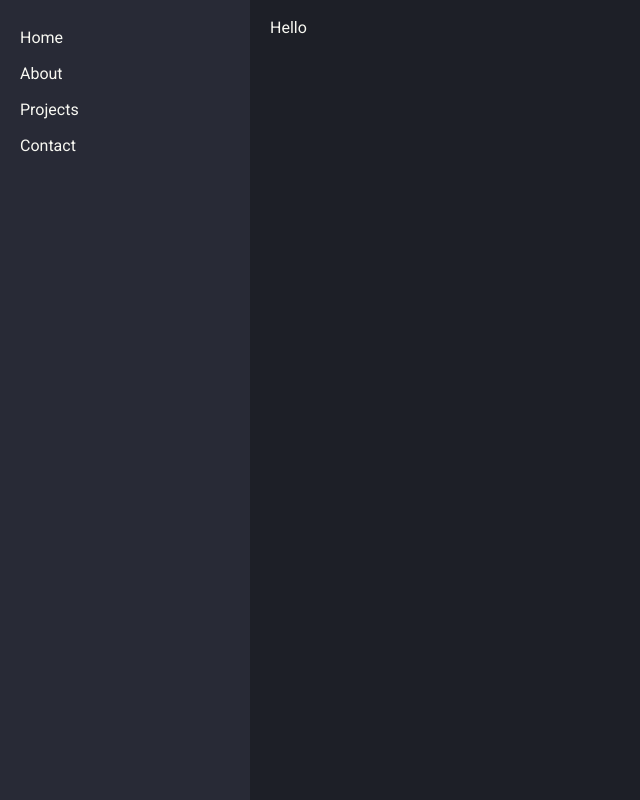
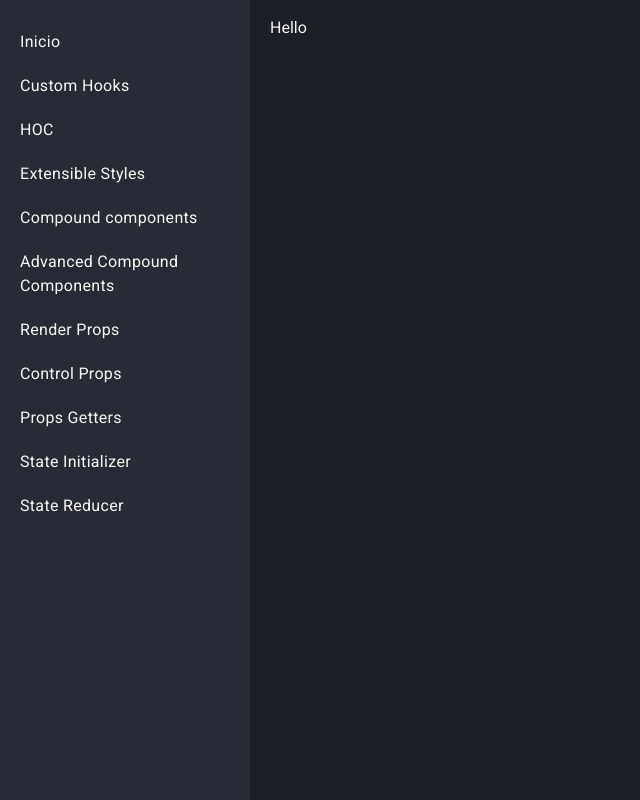
Before and after one commit to Developero-oficial/advanced-react-patterns, a React (Vite) app: page / in a window 1280 px wide. Shown: the whole page, without its empty margins (0-640 px from the left). Built offline with nearby package versions, Linux system fonts and the light colour scheme.

Commit message:
added react router navigation links

```diff
--- a/src/app.tsx
+++ b/src/app.tsx
@@ -2,16 +2,14 @@ import { ThemeProvider } from "styled-components";
 import "typeface-roboto";
 
 import { appTheme } from "./app-theme";
-import { AppLayout } from "./components/app-layout";
+import { AppRouter } from "./components/app-router";
 import { ResetStyles } from "./components/reset-styles";
 
 function App() {
   return (
     <ThemeProvider theme={appTheme}>
       <ResetStyles />
-      <AppLayout>
-        <h1>Hello</h1>
-      </AppLayout>
+      <AppRouter />
     </ThemeProvider>
   );
 }
--- a/src/components/app-layout.tsx
+++ b/src/components/app-layout.tsx
@@ -1,5 +1,5 @@
-import React from "react";
 import styled from "styled-components";
+import { Outlet } from "react-router-dom";
 
 import { SideNav } from "./side-nav";
 
@@ -17,13 +17,11 @@ const MainContent = styled.div`
   overflow-y: auto;
 `;
 
-interface AppLayoutProps {
-  children: React.ReactNode;
-}
-
-export const AppLayout = ({ children }: AppLayoutProps) => (
+export const AppLayout = () => (
   <LayoutContainer>
     <SideNav />
-    <MainContent>{children}</MainContent>
+    <MainContent>
+      <Outlet />
+    </MainContent>
   </LayoutContainer>
 );
--- /dev/null
+++ b/src/components/app-router.tsx
@@ -0,0 +1,17 @@
+import { BrowserRouter, Routes, Route } from "react-router-dom";
+
+import { AppLayout } from "./app-layout";
+import { NotFound } from "./not-found";
+
+export const AppRouter = () => {
+  return (
+    <BrowserRouter>
+      <Routes>
+        <Route element={<AppLayout />}>
+          <Route path="/" element={<div>Hello</div>} />
+          <Route path="*" element={<NotFound />} />
+        </Route>
+      </Routes>
+    </BrowserRouter>
+  );
+};
--- /dev/null
+++ b/src/components/not-found.tsx
@@ -0,0 +1,36 @@
+import styled from "styled-components";
+
+const NotFoundWrapper = styled.div`
+  display: flex;
+  flex-direction: column;
+  align-items: center;
+  justify-content: center;
+  height: 100vh;
+  font-family: "Roboto", sans-serif;
+`;
+
+const ErrorCode = styled.div`
+  font-size: 72px;
+  font-weight: bold;
+  margin-bottom: 20px;
+  color: ${(props) => props.theme.colors.secondary};
+`;
+
+const Message = styled.div`
+  font-size: 24px;
+  text-align: center;
+  max-width: 60%;
+`;
+
+export const NotFound = () => {
+  return (
+    <NotFoundWrapper>
+      <ErrorCode>404</ErrorCode>
+      <Message>
+        ¡Ups! Parece que esta página no existe o ha sido movida.
+        <br />
+        Por favor, comprueba la URL o vuelve a la página de inicio.
+      </Message>
+    </NotFoundWrapper>
+  );
+};
--- a/src/components/side-nav.tsx
+++ b/src/components/side-nav.tsx
@@ -1,4 +1,7 @@
 import styled from "styled-components";
+import { Link } from "react-router-dom";
+
+import { navLinks } from "../nav-links";
 
 const NavContainer = styled.div`
   width: 250px;
@@ -9,12 +12,14 @@ const NavContainer = styled.div`
   padding: 20px 0;
 `;
 
-const NavLink = styled.a`
+const NavLink = styled(Link)`
   text-decoration: none;
   color: ${(props) => props.theme.colors.text};
   padding: 10px 20px;
   font-size: 16px;
   transition: background-color 0.3s;
+  letter-spacing: 0.02em;
+  line-height: 1.5;
 
   &:hover {
     background-color: ${(props) => props.theme.backgrounds.quaternary};
@@ -24,10 +29,11 @@ const NavLink = styled.a`
 export const SideNav = () => {
   return (
     <NavContainer>
-      <NavLink href="#home">Home</NavLink>
-      <NavLink href="#about">About</NavLink>
-      <NavLink href="#projects">Projects</NavLink>
-      <NavLink href="#contact">Contact</NavLink>
+      {navLinks.map((navLink) => (
+        <NavLink key={navLink.to} to={navLink.to}>
+          {navLink.label}
+        </NavLink>
+      ))}
     </NavContainer>
   );
 };
--- /dev/null
+++ b/src/nav-links.ts
@@ -0,0 +1,51 @@
+interface NavLink {
+  to: string;
+  label: string;
+}
+
+export const navLinks: NavLink[] = [
+  {
+    to: "/",
+    label: "Inicio",
+  },
+  {
+    to: "/custom-hooks",
+    label: "Custom Hooks",
+  },
+  {
+    to: "/hoc",
+    label: "HOC",
+  },
+  {
+    to: "/extensible-styles",
+    label: "Extensible Styles",
+  },
+  {
+    to: "/compound-components",
+    label: "Compound components",
+  },
+  {
+    to: "/advanced-compound-components",
+    label: "Advanced Compound Components",
+  },
+  {
+    to: "/render-props",
+    label: "Render Props",
+  },
+  {
+    to: "/coltrol-props",
+    label: "Control Props",
+  },
+  {
+    to: "/props-getters",
+    label: "Props Getters",
+  },
+  {
+    to: "/state-initializer",
+    label: "State Initializer",
+  },
+  {
+    to: "/state-reducer",
+    label: "State Reducer",
+  },
+];
```
